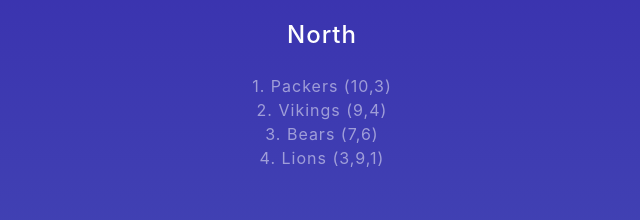
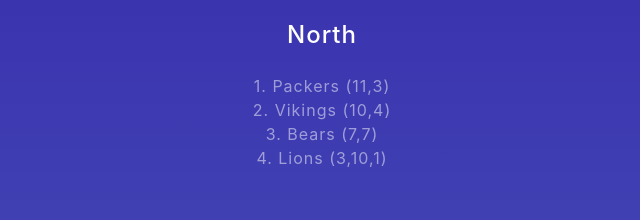
Before and after one commit to blakeharris3/NFLStandings, a website with bundled scripts: page standings/index.html in a window 1280 px wide. Shown: the part 1489-1709 px from the top of the page, 318-958 px from the left. Built offline with nearby package versions, Linux system fonts and the light colour scheme.

Commit message:
NFC North

```diff
--- a/standings/index.html
+++ b/standings/index.html
@@ -69,10 +69,10 @@
             <img src="img/NFC.png" class="img-fluid" alt="">
           <h2 class="text-white mb-4">NFC Standings</h2>
           <h4 class="text-white mb-4">North</h4>
-          <p class="text-white-50">1. Packers (10,3)<br>
-            2. Vikings (9,4)<br>
-            3. Bears (7,6)<br>
-            4. Lions (3,9,1)
+          <p class="text-white-50">1. Packers (11,3)<br>
+            2. Vikings (10,4)<br>
+            3. Bears (7,7)<br>
+            4. Lions (3,10,1)
           </p>
           <h4 class="text-white mb-4">East</h4>
           <p class="text-white-50">1. Cowboys (6,7)<br>
```
